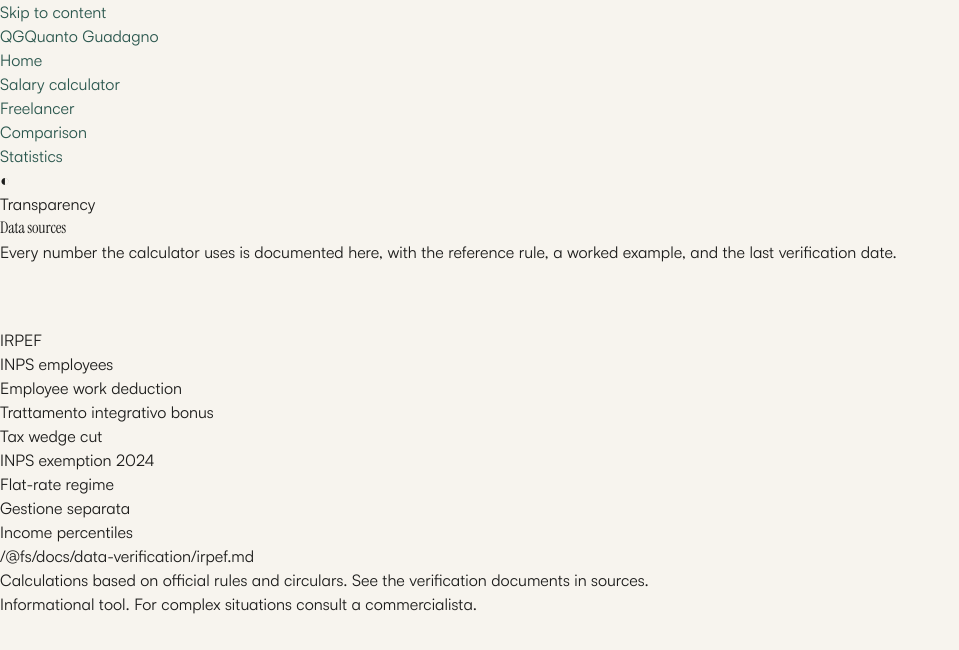
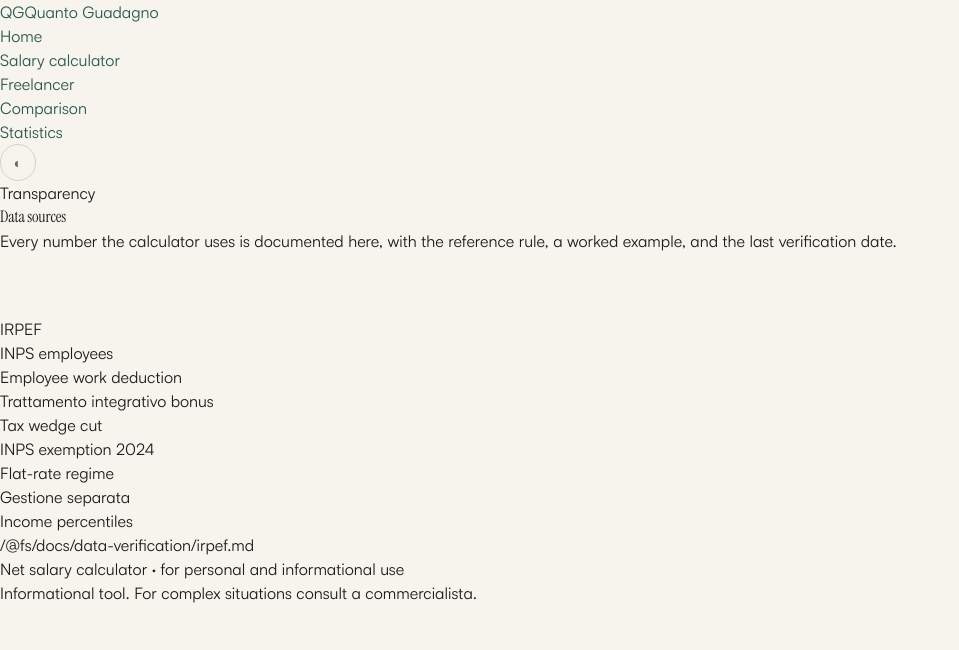
Before and after one commit to stefanovalloncini/quanto-guadagno, a React (Vite) app: page /fonti-dati in a window 1280 px wide. Shown: the top 650 px of the page, without its empty margins (0-959 px from the left). Built offline with nearby package versions, Linux system fonts and the light colour scheme.

Commit message:
refactor(shell): SkipLink on new tokens

```diff
--- a/src/ui/design-system/components.css
+++ b/src/ui/design-system/components.css
@@ -206,3 +206,113 @@
   font-size: var(--text-sm);
   color: var(--danger);
 }
+
+.qg-skip-link {
+  position: absolute;
+  top: -100px;
+  left: var(--space-4);
+  z-index: 1000;
+  padding: 0.6rem 1rem;
+  background: var(--ink);
+  color: var(--paper);
+  border-radius: var(--radius-2);
+  font-size: var(--text-sm);
+  text-decoration: none;
+  transition: top var(--transition);
+}
+.qg-skip-link:focus {
+  top: var(--space-3);
+  text-decoration: none;
+}
+
+.qg-theme-toggle {
+  background: transparent;
+  border: 1px solid var(--rule);
+  color: var(--ink-2);
+  font-size: var(--text-sm);
+  padding: 0.45rem 0.8rem;
+  border-radius: var(--radius-pill);
+  cursor: pointer;
+  transition:
+    background-color var(--transition),
+    color var(--transition),
+    border-color var(--transition);
+}
+.qg-theme-toggle:hover {
+  color: var(--ink);
+  background: var(--paper-2);
+}
+
+.qg-header {
+  border-bottom: 1px solid var(--rule);
+}
+.qg-header__inner {
+  max-width: var(--content-max);
+  margin: 0 auto;
+  padding: var(--space-4) var(--page-pad);
+  display: flex;
+  align-items: center;
+  gap: var(--space-5);
+}
+.qg-header__brand {
+  font-family: var(--font-display);
+  font-size: var(--text-xl);
+  color: var(--ink);
+  text-decoration: none;
+  letter-spacing: -0.01em;
+}
+.qg-header__brand em {
+  font-style: italic;
+  color: var(--accent);
+}
+.qg-header__nav {
+  flex: 1;
+}
+.qg-header__nav ul {
+  display: flex;
+  gap: var(--space-5);
+  list-style: none;
+  margin: 0;
+  padding: 0;
+}
+.qg-header__link {
+  color: var(--ink-2);
+  text-decoration: none;
+  font-size: var(--text-sm);
+  padding: var(--space-2) 0;
+  border-bottom: 1px solid transparent;
+}
+.qg-header__link:hover {
+  color: var(--ink);
+}
+.qg-header__link--active {
+  color: var(--ink);
+  border-bottom-color: var(--accent);
+}
+
+.qg-main {
+  max-width: var(--content-max);
+  margin: 0 auto;
+  padding: var(--space-7) var(--page-pad) var(--space-8);
+}
+
+.qg-footer {
+  border-top: 1px solid var(--rule);
+  margin-top: var(--space-8);
+}
+.qg-footer__inner {
+  max-width: var(--content-max);
+  margin: 0 auto;
+  padding: var(--space-5) var(--page-pad);
+  display: flex;
+  align-items: center;
+  gap: var(--space-3);
+  color: var(--ink-2);
+  font-size: var(--text-sm);
+}
+.qg-footer__link {
+  color: var(--ink-2);
+}
+.qg-footer__link:hover {
+  color: var(--ink);
+}
--- a/src/ui/i18n/messages/en.ts
+++ b/src/ui/i18n/messages/en.ts
@@ -3,6 +3,9 @@ import type { MessageKey } from "./it.ts";
 export const en: Record<MessageKey, string> = {
   "app.title": "Quanto Guadagno",
   "a11y.skipLink": "Skip to content",
+  "a11y.skipToMain": "Skip to main content",
+  "brand.first": "quanto",
+  "brand.second": "guadagno",
   "error.boundary.title": "Something went wrong",
   "error.boundary.body": "Reload the page to try again.",
 
@@ -12,6 +15,7 @@ export const en: Record<MessageKey, string> = {
   "nav.comparison": "Comparison",
   "nav.statistics": "Statistics",
   "nav.sources": "Sources",
+  "nav.about": "About",
   "nav.payslip": "Payslip",
   "nav.tfr": "Severance",
   "nav.apprenticeship": "Apprenticeship",
@@ -232,9 +236,14 @@ export const en: Record<MessageKey, string> = {
   "theme.toggle.label": "Switch to {mode} theme",
   "theme.light": "light",
   "theme.dark": "dark",
+  "theme.prefix": "Theme:",
+  "theme.label.light": "light",
+  "theme.label.dark": "dark",
+  "theme.label.system": "system",
+  "theme.aria.cycle": "Change theme",
 
-  "footer.attribution":
-    "Calculations based on official rules and circulars. See the verification documents in sources.",
+  "footer.attribution": "Net salary calculator · for personal and informational use",
+  "footer.repo": "Code on GitHub",
   "footer.disclaimer": "Informational tool. For complex situations consult a commercialista.",
 
   "page.employee.title": "Net salary calculator",
--- a/src/ui/i18n/messages/it.ts
+++ b/src/ui/i18n/messages/it.ts
@@ -1,6 +1,9 @@
 export const it = {
   "app.title": "Quanto Guadagno",
   "a11y.skipLink": "Salta al contenuto",
+  "a11y.skipToMain": "Vai al contenuto principale",
+  "brand.first": "quanto",
+  "brand.second": "guadagno",
   "error.boundary.title": "Qualcosa è andato storto",
   "error.boundary.body": "Ricarica la pagina per riprovare.",
 
@@ -10,6 +13,7 @@ export const it = {
   "nav.comparison": "Confronto",
   "nav.statistics": "Statistiche",
   "nav.sources": "Fonti",
+  "nav.about": "Informazioni",
   "nav.payslip": "Busta paga",
   "nav.tfr": "TFR",
   "nav.apprenticeship": "Apprendistato",
@@ -233,9 +237,14 @@ export const it = {
   "theme.toggle.label": "Passa al tema {mode}",
   "theme.light": "chiaro",
   "theme.dark": "scuro",
+  "theme.prefix": "Tema:",
+  "theme.label.light": "chiaro",
+  "theme.label.dark": "scuro",
+  "theme.label.system": "sistema",
+  "theme.aria.cycle": "Cambia tema",
 
-  "footer.attribution":
-    "Calcoli basati su norme e circolari ufficiali. Vedi i documenti di verifica nelle sorgenti.",
+  "footer.attribution": "Calcolatore di stipendio netto · uso personale e informativo",
+  "footer.repo": "Codice su GitHub",
   "footer.disclaimer":
     "Strumento informativo. Per situazioni complesse rivolgersi a un commercialista.",
 
--- a/src/ui/shared/SkipLink.tsx
+++ b/src/ui/shared/SkipLink.tsx
@@ -1,9 +1,9 @@
 import { FormattedMessage } from "react-intl";
 
-export function SkipLink({ targetId }: { readonly targetId: string }) {
+export function SkipLink() {
   return (
-    <a href={`#${targetId}`} className="qg-skip-link">
-      <FormattedMessage id="a11y.skipLink" defaultMessage="Salta al contenuto" />
+    <a className="qg-skip-link" href="#main">
+      <FormattedMessage id="a11y.skipToMain" />
     </a>
   );
 }
```
